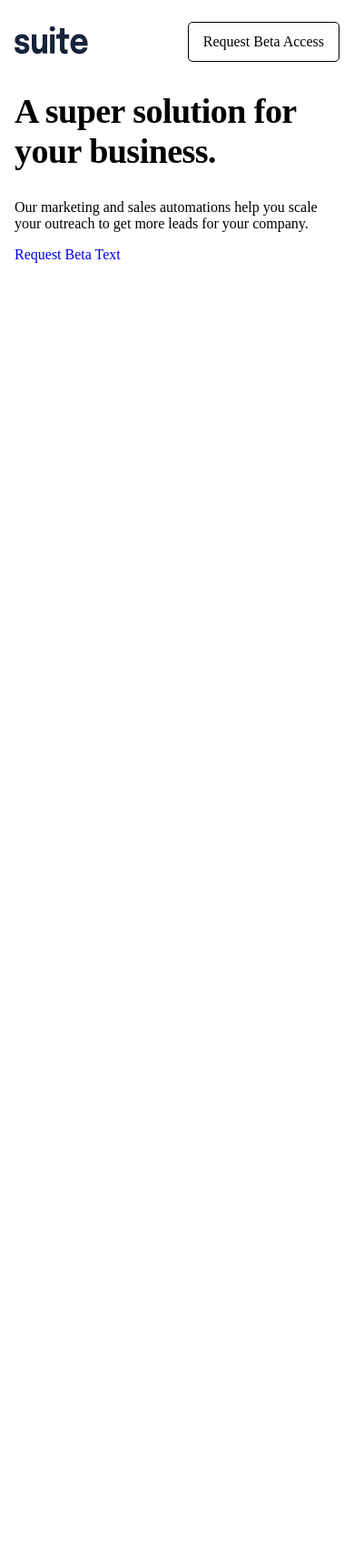
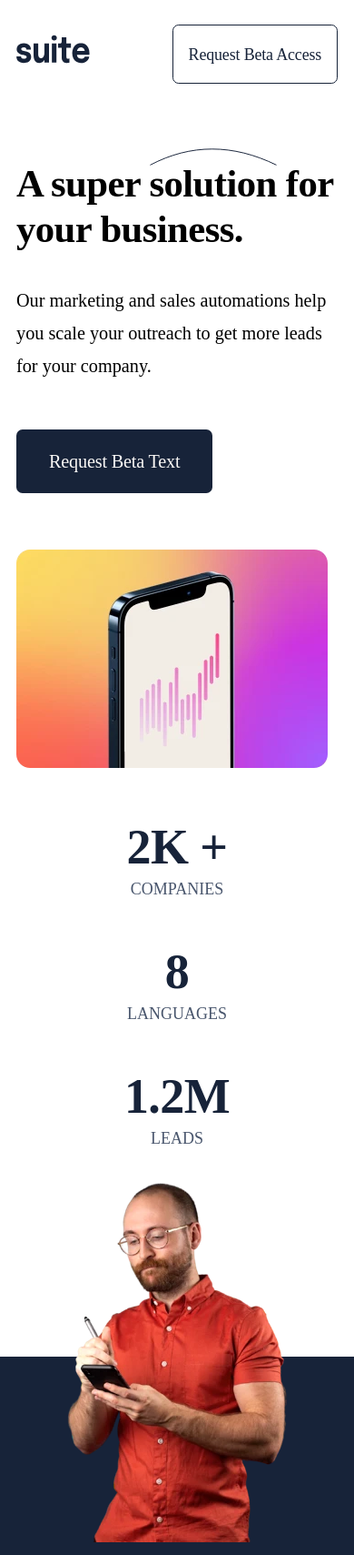
Before and after one commit to DanoSvK/Suite-landing-page, a plain HTML site: page index.html in a window 390 px wide. Shown: the top 1709 px of the page at 91% size. Before the commit the page ends 844 px from the top, so only its background shows below. Drawn offline with Linux system fonts and the light colour scheme.

Commit message:
completed  mobile view

```diff
--- a/css/style.css
+++ b/css/style.css
@@ -1,16 +1,102 @@
+:root {
+    --heading: #172339;
+    --main-text: #49566D;
+    --footer-text: #F3EDE7;
+    --footer-heading: #FAF8F6;
+}
+
+/*--------------
+    Typography
+  --------------*/
+
+h1 {
+    font-size: 4.5rem;
+    line-height: 4.875rem;
+    letter-spacing: -0.0625rem;
+}
+
+h2 {
+    font-size: 3rem;
+    line-height: 3.5rem;
+    letter-spacing: -0.0313rem;
+}
+
+h3 {
+    font-size: 1.125rem;
+    line-height: 2rem;
+    letter-spacing: -0.0125rem;
+}
+
+.info {
+    font-size: 1rem;
+    line-height: 1.625rem;
+    letter-spacing: 0;
+}
+
+blockquote {
+    font-size: 1.25rem;
+    line-height: 2.1875rem;
+    letter-spacing: 0;
+}
+
 body, html {
     margin: 0;
     padding: 0;
-    font-size: 1rem;
+    font-size: 1.125rem;
+    line-height: 2rem;
+    letter-spacing: 0;
 }
+
+footer {
+    font-size: .9375rem;
+    line-height: 2rem;
+    letter-spacing: 0;
+}
+
+/*--------------
+    Buttons
+  --------------*/
 
 a {
     text-decoration: none;
     text-transform: capitalize;
+    display: inline-block;
 }
+
+.primary-btn {
+    padding: .9375rem 2rem;
+    color: var(--footer-heading);
+    background-color: var(--heading);
+    border-radius: .375rem;
+    font-size: 1.125rem;
+    letter-spacing: -0.0112rem;
+}
+
+.primary-btn:hover {
+    background: linear-gradient(135deg, #A060FF 0%, #CB30E3 49.21%, #FFA84E 100%);
+}
+
+.secondary-btn {
+    padding: .75rem .9375rem;
+    color: var(--heading);
+    border: .0625rem solid var(--heading);
+    border-radius: .375rem;
+    font-size: 1rem;
+    letter-spacing: -0.01rem;
+}
+
+.secondary-btn:hover {
+    background-color: var(--heading);
+    color: var(--footer-text);
+}
+
 
 .container {
     padding: 0 1rem;
+}
+
+header p {
+    padding-bottom: 32px;
 }
 
 .nav-bar {
@@ -18,15 +104,7 @@ a {
     justify-content: space-between;
     align-items: center;
     padding-top: 1.5rem;
-}
-
-.header-btn {
-    padding: .75rem 1rem;
-    border: 1px solid black;
-    border-radius: .3125rem;
-    color: black;
-    text-decoration: none;
-    text-transform: capitalize;
+    padding-bottom: 50px;
 }
 
 h1 {
@@ -34,3 +112,70 @@ h1 {
     line-height: 2.75rem;
     letter-spacing: -0.0331rem;
 }
+
+span {
+    background: url(/assets/pattern-curved-line-1.svg);
+    background-repeat: no-repeat;
+    background-size: 140px;
+    padding-top: 15px;
+}
+
+.mobile-image {
+    margin-top: 3.4375rem;
+}
+
+.figures h2 {
+    margin-bottom: 0;
+    color: var(--heading);
+}
+
+.figures .info {
+    margin-top: 0;
+    color: var(--main-text)
+}
+
+.figures {
+    text-align: center;
+    text-transform: uppercase;
+}
+
+article {
+    background-color: var(--heading);
+    color: var(--footer-text);
+    position: relative;
+    padding-bottom: 4rem;
+    padding-top: 13.75rem;
+    margin-top: 12.5rem;
+}
+
+article p {
+    margin-bottom: 0;
+    padding-bottom: 0;
+}
+
+.jeremy {
+    text-align: center;
+    position: absolute;
+    top: -10.625rem;
+    left: 50%;
+    margin-left: -121px;
+}
+
+.quote {
+    text-align: center;
+}
+
+.footer {
+    text-align: center;
+
+    padding: 50px 0;
+}
+
+footer {
+    background-color: var(--footer-text);
+}
+
+li {
+    display: inline;
+    padding: 0 13px;
+}
--- a/index.html
+++ b/index.html
@@ -9,21 +9,66 @@
     <title>Suite landing page</title>
 </head>
 <body>
-    <header>
-        <div class="container">
-            <div class="nav-bar">
-                <a href="#"><img src="./assets/logo.svg" width="81px" height="32px" alt="logo stránky"></a>
-                <a class="header-btn" href="#">Request beta access</a>
+    <header class="container">
+        <div class="nav-bar">
+            <a href="#"><img src="./assets/logo.svg" width="81px" height="32px" alt="logo stránky"></a>
+            <a class="secondary-btn" href="#">Request beta access</a>
+        </div>
+        <section class="header-content">
+            <h1>A super <span>solution</span> for your business.</h1>
+            <p>Our marketing and sales automations help you scale your outreach to get more leads for your company.</p>
+            <a class="primary-btn" href="#">Request beta text</a>
+        </section>
+    </header>
+    <main>
+        <section class="container">
+            <picture>
+                <source media="(min-width: 1340px)"
+                        srcset="./assets/image-hero-portrait.webp,
+                                    ./assets/image-hero-portrait@2x.webp">
+                <source media="(min-width: 768px)"
+                        srcset="./assets/image-hero-portrait-tablet.png">
+                <img class="mobile-image" src="./assets/image-hero-landscape.webp" alt="">
+            </picture>
+        </section>
+        <section class="figures">
+                <h2>2K +</h2>
+                <p class="info">companies</p>
+
+                <h2>8</h2>
+                <p class="info">languages</p>
+
+                <h2>1.2M</h2>
+                <p class="info">leads</p>
+        </section>
+        <article>
+            <div class="jeremy">
+                <picture>
+                    <source media="(min-width: 1340px)"
+                        srcset="./assets/image-jeremy-large.webp,
+                                    ./assets/image-jeremy-large@2x.webp">
+                    <source media="(min-width: 768px)"
+                        srcset="./assets/image-jeremy-small-tablet.webp">
+                    <img src="./assets/image-jeremy-small.webp" alt="">
+                </picture>
             </div>
+            <div class="quote">
+                <img src="./assets/pattern-curved-line-2.svg" alt="">
+                <h2>It just <strong>works.</strong></h2>
+                <blockquote>“I really like how it is an all-in-one solution that handle many of the tasks that you would normally need separate tools to do the same job. This thing is a miracle worker.”</blockquote>
+                <p><strong>Jeremy Robinson</strong></p>
+                <p class="info">CMO, FYLO</p>
+            </div>
+        </article>
+    </main>
+    <footer>
+        <div class="footer container">
+            <a href="#"><img src="./assets/logo.svg" width="81px" height="32px" alt="logo stránky"></a>
+            <p class="info">Copyright – Suite</p>
+            <li><img src="./assets/icon-facebook.svg" alt=""></li>
+            <li><img src="./assets/icon-instagram.svg" alt=""></li>
+            <li><img src="./assets/icon-twitter.svg" alt=""></li>
         </div>
-        <div class="container">
-            <section class="header-content">
-                <h1>A super solution for your business.</h1>
-                <p>Our marketing and sales automations help you scale your outreach to get more leads for your company.</p>
-                <a href="#">Request beta text</a>
-            </section>
-        </div>
-    </header>
-
+    </footer>
 </body>
 </html>
```
Also changed, not shown: assets/image-hero-portrait-tablet.png (added).
